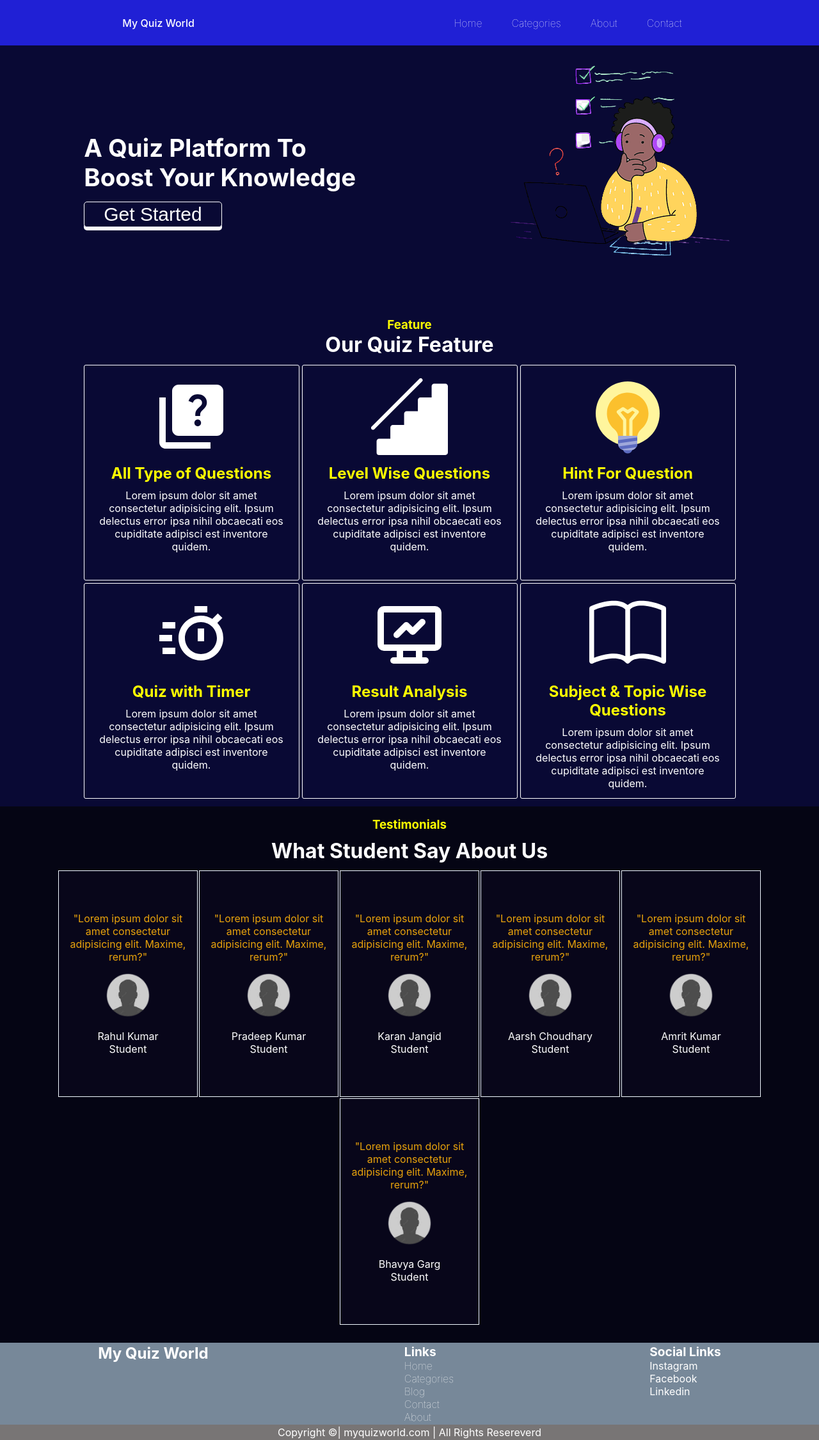
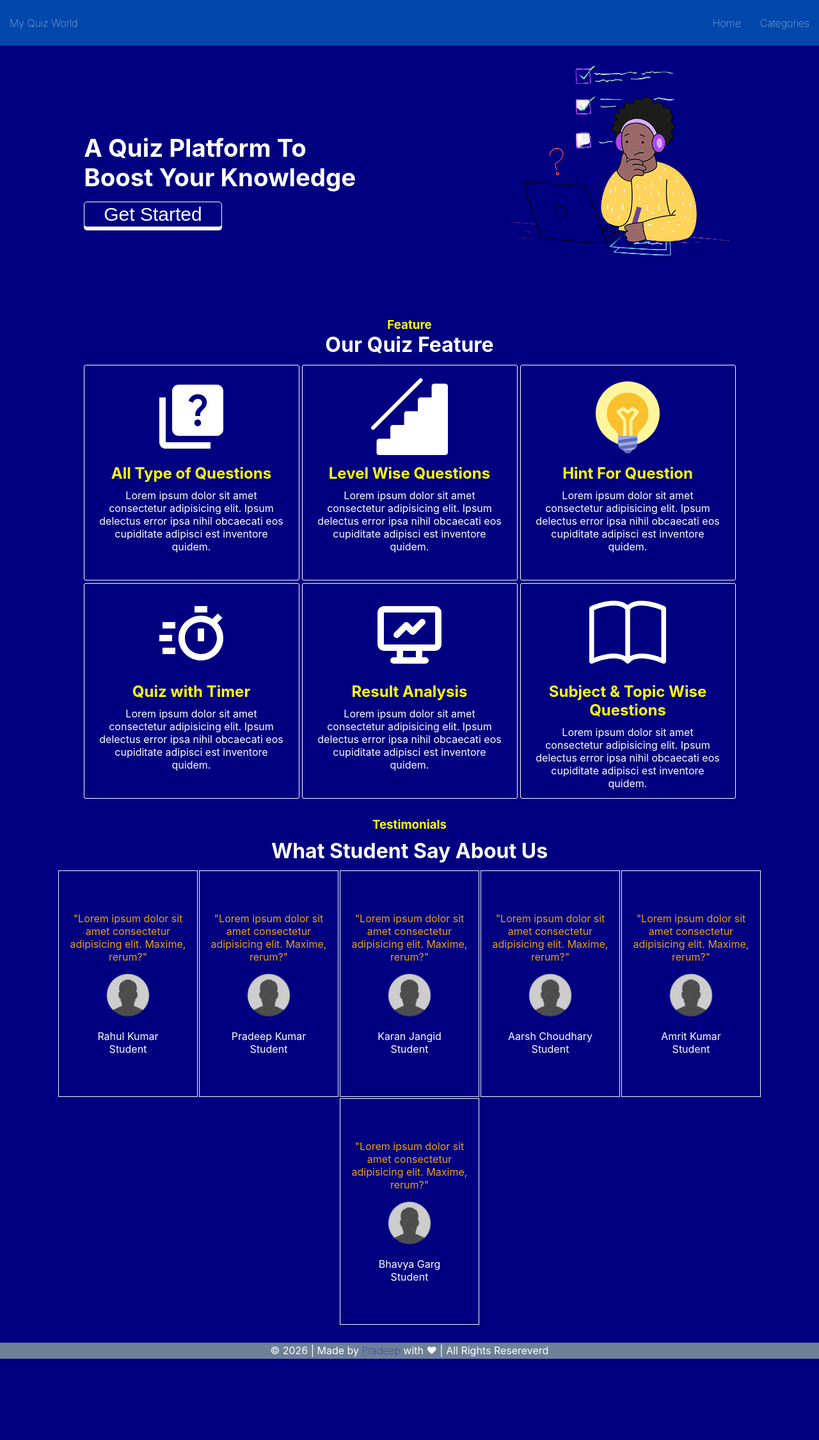
Before and after one commit to pradeepkumar-es/myquizworld, a React (Vite) app: page / in a window 1280 px wide. Shown: the whole page at 64% size. After the commit the page ends 2123 px from the top, so only its background shows below. Built offline with nearby package versions, Linux system fonts and the light colour scheme; the HTML template or start-up script is replaced by a standard one.

Commit message:
style: UI and color combination update

```diff
--- a/src/App.css
+++ b/src/App.css
@@ -3,7 +3,7 @@
   padding: 0;
 }
 body {
-  background-color: rgb(9, 9, 52);
+  background-color:#000080;
   color: white;
 }
 .app{
--- a/src/App.jsx
+++ b/src/App.jsx
@@ -26,9 +26,9 @@ function App() {
             <Route path="/categories/quiz" element={
               <Suspense fallback={<div>Loading...</div>}><Quiz/></Suspense>
             } exact />
-            <Route path="/about" element={<About />} exact />
-            <Route path="/blog" element={<Blog />} exact />
-            <Route path="/contact" element={<Contact />} exact />
+            {/* <Route path="/about" element={<About />} exact /> */}
+            {/* <Route path="/blog" element={<Blog />} exact /> */}
+            {/* <Route path="/contact" element={<Contact />} exact /> */}
             {/* <Route path="/signup" element={<Signup/>}  exact/> */}
             {/* <Route path="/signin" element={<SignIn/>} exact/> */}
           </Routes>
--- a/src/Components/layout/Footer.jsx
+++ b/src/Components/layout/Footer.jsx
@@ -4,7 +4,7 @@ import {Link} from 'react-router-dom'
 export default function Footer() {
   return (
     <footer>
-        <div className={Styles.footer}>
+        {/* <div className={Styles.footer}>
             <div className={Styles.footer1}><h2>My Quiz World</h2></div>
             <div className={Styles.footer2}>
                 <ul>
@@ -24,9 +24,9 @@ export default function Footer() {
                     <li>Linkedin</li>
                 </ul>
             </div>
-        </div>
+        </div> */}
         <div className={Styles.copyright}>
-            Copyright &copy;| myquizworld.com | All Rights Resereverd
+            &copy; 2026 | Made by <b><a href="https://pradeepkumar-es.netlify.app/" target='_blank' style = {{color:"blue"}} > Pradeep </a></b> with &hearts; | All Rights Resereverd
         </div>
     </footer>
   )
--- a/src/Components/layout/Footer.module.css
+++ b/src/Components/layout/Footer.module.css
@@ -1,6 +1,7 @@
 footer{
     background-color: lightslategrey;
-    height: 137px;
+    /* height: 137px; */
+    height: 25px;
     margin-top: auto;
 
 }
@@ -16,7 +17,7 @@ footer{
     font-size: larger;
 }
 footer .copyright{
-    background-color: rgb(120, 117, 117);
+    background-color: #6d8196;
     text-align: center;
     padding: 2px;
 }
--- a/src/Components/layout/Navabar.jsx
+++ b/src/Components/layout/Navabar.jsx
@@ -12,14 +12,14 @@ export default function Navabar() {
   return (
     <header>
         <nav className={toggle?'nav expanded':'nav'/*{`${Styles.nav} ${Styles.expanded}`}:{Styles.nav}*/}>
-            <div className='left'>My Quiz World</div>
+            <div className='left'><Link to="/" >My Quiz World</Link></div>
             <div className='right'>
                 <ul className='right'>
                     <li className='item'><Link to="/">Home</Link></li>
                     <li className='item'><Link to="/categories">Categories</Link></li>
                     {/* <li className='item'><Link to="/blog">Blog</Link></li> */}
-                    <li className='item'><Link to="/about">About</Link></li>
-                    <li className='item'><Link to="/contact">Contact</Link></li>
+                    {/* <li className='item'><Link to="/about">About</Link></li> */}
+                    {/* <li className='item'><Link to="/contact">Contact</Link></li> */}
                     {/* <li className='item'><Link to="/signup">SignUp</Link></li> */}
                     {/* <li className='item'><Link to="/signin">Sign In</Link></li> */}
                 </ul>
--- a/src/Components/layout/header.css
+++ b/src/Components/layout/header.css
@@ -1,59 +1,58 @@
-  nav{
+nav {
   display: flex;
-    justify-content:space-around;
+  justify-content: space-between;
   align-items: center;
   height: 71px;
-    background-color: rgb(32, 32, 213);
+  background-color: #0047AB;
 }
-  .left{
+.left {
   font-weight: 500;
+  margin-left: 15px;
 }
-  nav ul{
+nav ul {
   display: flex;
   justify-content: center;
   align-items: center;
 }
-  nav ul li{
+nav ul li {
   list-style: none;
-    margin: 0 23px;
+  margin: 0 15px;
 }
-  nav ul li a:hover{
+nav ul li a:hover {
   color: aqua;
   font-size: 1.04rem;
 }
 
- .smallScreen_navbar_btn{
+.smallScreen_navbar_btn {
   display: none;
 }
-  @media screen and (max-width:768px) {
-    .nav{
+@media screen and (max-width: 768px) {
+  .nav {
     position: relative;
-      transition:0.5s ease-in-out;
+    transition: 0.5s ease-in-out;
   }
   .nav.expanded {
     height: 20vh;
-
   }
-    .nav .left{
-      position:absolute;
+  .nav .left {
+    position: absolute;
     top: 23px;
     left: 20px;
   }
-    nav.nav.expanded .right{
+  nav.nav.expanded .right {
     display: block;
     text-align: left;
     padding: 5px;
-
   }
 
-    .nav .smallScreen_navbar_btn{
+  .nav .smallScreen_navbar_btn {
     display: block;
     position: absolute;
-      top:28px;
+    top: 28px;
     right: 20px;
     color: white;
   }
-    .nav .right{
+  .nav .right {
     display: none;
   }
 }
--- a/src/features/quiz/pages/Home.jsx
+++ b/src/features/quiz/pages/Home.jsx
@@ -1,18 +1,24 @@
-import React from 'react'
-import Styles from './Home.module.css'
-import img1 from '../../../assets/bg1.png'
-import {Link} from 'react-router-dom'
-import {MdQuiz} from 'react-icons/md'
-import {SiLevelsdotfyi} from 'react-icons/si'
-import {FcIdea} from 'react-icons/fc'
-import {BiTimer} from 'react-icons/bi'
-import {TbDeviceAnalytics} from 'react-icons/tb'
-import {BsBook} from 'react-icons/bs'
-import profileimg from '../../../assets/profile.png'
-
+import React from "react";
+import Styles from "./Home.module.css";
+import img1 from "../../../assets/bg1.png";
+import { Link } from "react-router-dom";
+import { MdQuiz } from "react-icons/md";
+import { SiLevelsdotfyi } from "react-icons/si";
+import { FcIdea } from "react-icons/fc";
+import { BiTimer } from "react-icons/bi";
+import { TbDeviceAnalytics } from "react-icons/tb";
+import { BsBook } from "react-icons/bs";
+import profileimg from "../../../assets/profile.png";
 
 const Home = () => {
-  const tm =["Rahul Kumar", "Pradeep Kumar", "Karan Jangid", "Aarsh Choudhary", "Amrit Kumar", "Bhavya Garg"];
+  const tm = [
+    "Rahul Kumar",
+    "Pradeep Kumar",
+    "Karan Jangid",
+    "Aarsh Choudhary",
+    "Amrit Kumar",
+    "Bhavya Garg",
+  ];
   return (
     <div className={Styles.home}>
       <div className={Styles.getstarted}>
@@ -20,7 +26,9 @@ const Home = () => {
           <h1>A Quiz Platform To</h1>
           <h1>Boost Your Knowledge</h1>
           <div>
-          <Link to="/Quizzes"><button className={Styles.startbtn}>Get Started</button></Link>
+            <Link to="/categories">
+              <button className={Styles.startbtn}>Get Started</button>
+            </Link>
           </div>
         </div>
 
@@ -34,34 +42,58 @@ const Home = () => {
         <h1>Our Quiz Feature</h1>
         <div className={Styles.feature}>
           <div className={Styles.feature1}>
-            <MdQuiz size={120}/>
+            <MdQuiz size={120} />
             <h2>All Type of Questions</h2>
-            <p>Lorem ipsum dolor sit amet consectetur adipisicing elit. Ipsum delectus error ipsa nihil obcaecati eos cupiditate adipisci est inventore quidem.</p>
+            <p>
+              Lorem ipsum dolor sit amet consectetur adipisicing elit. Ipsum
+              delectus error ipsa nihil obcaecati eos cupiditate adipisci est
+              inventore quidem.
+            </p>
           </div>
           <div className={Styles.feature1}>
-            <SiLevelsdotfyi size={120}/>
+            <SiLevelsdotfyi size={120} />
             <h2>Level Wise Questions</h2>
-            <p>Lorem ipsum dolor sit amet consectetur adipisicing elit. Ipsum delectus error ipsa nihil obcaecati eos cupiditate adipisci est inventore quidem.</p>
+            <p>
+              Lorem ipsum dolor sit amet consectetur adipisicing elit. Ipsum
+              delectus error ipsa nihil obcaecati eos cupiditate adipisci est
+              inventore quidem.
+            </p>
           </div>
           <div className={Styles.feature1}>
-            <FcIdea size={120}/>
+            <FcIdea size={120} />
             <h2>Hint For Question</h2>
-            <p>Lorem ipsum dolor sit amet consectetur adipisicing elit. Ipsum delectus error ipsa nihil obcaecati eos cupiditate adipisci est inventore quidem.</p>
+            <p>
+              Lorem ipsum dolor sit amet consectetur adipisicing elit. Ipsum
+              delectus error ipsa nihil obcaecati eos cupiditate adipisci est
+              inventore quidem.
+            </p>
           </div>
           <div className={Styles.feature1}>
-            <BiTimer size={120}/>
+            <BiTimer size={120} />
             <h2>Quiz with Timer</h2>
-            <p>Lorem ipsum dolor sit amet consectetur adipisicing elit. Ipsum delectus error ipsa nihil obcaecati eos cupiditate adipisci est inventore quidem.</p>
+            <p>
+              Lorem ipsum dolor sit amet consectetur adipisicing elit. Ipsum
+              delectus error ipsa nihil obcaecati eos cupiditate adipisci est
+              inventore quidem.
+            </p>
           </div>
           <div className={Styles.feature1}>
-            <TbDeviceAnalytics size={120}/>
+            <TbDeviceAnalytics size={120} />
             <h2>Result Analysis</h2>
-            <p>Lorem ipsum dolor sit amet consectetur adipisicing elit. Ipsum delectus error ipsa nihil obcaecati eos cupiditate adipisci est inventore quidem.</p>
+            <p>
+              Lorem ipsum dolor sit amet consectetur adipisicing elit. Ipsum
+              delectus error ipsa nihil obcaecati eos cupiditate adipisci est
+              inventore quidem.
+            </p>
           </div>
           <div className={Styles.feature1}>
-            <BsBook size={120}/>
+            <BsBook size={120} />
             <h2>Subject & Topic Wise Questions</h2>
-            <p>Lorem ipsum dolor sit amet consectetur adipisicing elit. Ipsum delectus error ipsa nihil obcaecati eos cupiditate adipisci est inventore quidem.</p>
+            <p>
+              Lorem ipsum dolor sit amet consectetur adipisicing elit. Ipsum
+              delectus error ipsa nihil obcaecati eos cupiditate adipisci est
+              inventore quidem.
+            </p>
           </div>
         </div>
       </div>
@@ -70,46 +102,23 @@ const Home = () => {
         <h3>Testimonials</h3>
         <h1>What Student Say about us</h1>
         <div className={Styles.tmContainers}>
-          <div className={Styles.tm1}>
-            <p>"Lorem ipsum dolor sit amet consectetur adipisicing elit. Maxime, rerum?"</p>
-            <div className="img"><img src={profileimg} alt="" /></div>
-            <div className="name">{tm[0]}</div>
+          {tm.map((user, i) => (
+            <div key = {i} className={Styles.tm1}>
+              <p>
+                "Lorem ipsum dolor sit amet consectetur adipisicing elit.
+                Maxime, rerum?"
+              </p>
+              <div className="img">
+                <img src={profileimg} alt="" />
+              </div>
+              <div className="name">{user}</div>
               <div className="position">Student</div>
             </div>
-          <div className={Styles.tm1}>
-            <p>"Lorem ipsum dolor sit amet consectetur adipisicing elit. Maxime, rerum?"</p>
-            <div className="img"><img src={profileimg} alt="" /></div>
-            <div className="name">{tm[1]}</div>
-            <div className="position">Student</div>
-          </div>
-          <div className={Styles.tm1}>
-            <p>"Lorem ipsum dolor sit amet consectetur adipisicing elit. Maxime, rerum?"</p>
-            <div className="img"><img src={profileimg} alt="" /></div>
-            <div className="name">{tm[2]}</div>
-            <div className="position">Student</div>
-          </div>
-          <div className={Styles.tm1}>
-            <p>"Lorem ipsum dolor sit amet consectetur adipisicing elit. Maxime, rerum?"</p>
-            <div className="img"><img src={profileimg} alt="" /></div>
-            <div className="name">{tm[3]}</div>
-            <div className="position">Student</div>
-          </div>
-          <div className={Styles.tm1}>
-            <p>"Lorem ipsum dolor sit amet consectetur adipisicing elit. Maxime, rerum?"</p>
-            <div className="img"><img src={profileimg} alt="" /></div>
-            <div className="name">{tm[4]}</div>
-            <div className="position">Student</div>
-          </div>
-          <div className={Styles.tm1}>
-          <p>"Lorem ipsum dolor sit amet consectetur adipisicing elit. Maxime, rerum?"</p>
-              <div className="img"><img src={profileimg} alt="" /></div>
-                <div className="name">{tm[5]}</div>
-                <div className="position">Student</div>
+          ))}
         </div>
       </div>
     </div>
-    </div>
-  )
-}
+  );
+};
 
-export default Home
+export default Home;
--- a/src/features/quiz/pages/Home.module.css
+++ b/src/features/quiz/pages/Home.module.css
@@ -118,7 +118,7 @@ a{
 
 .home .testimonials{
     padding: 2px;
-    background-color: rgb(5, 5, 20);
+    background-color: #000080;
 }
 .home .testimonials h3{
     color: yellow;
@@ -147,7 +147,7 @@ a{
     border-style: solid;
     border-color: aliceblue;
     padding: 10px;
-    background-color: rgba(16, 10, 43, 0.253);
+    background-color: #000080;
 }
 .home .testimonials .tmContainers .tm1 img{
     width: 100px;
--- a/src/features/quiz/pages/Quiz.jsx
+++ b/src/features/quiz/pages/Quiz.jsx
@@ -100,14 +100,14 @@ function Quiz() {
   return (
     <div className="containerforclass">
       <h2 className="heading">
-        Quiz on {queData.length > 0 ? quizCategory : "...."}
+        Quiz on {queData?.length > 0 ? quizCategory : "...."}
       </h2>
       {displayResult ? (
         createPortal(<QuizResult marks={marks} totalmarks={queData?.length} onClick = {handleModalClose} quizCategory={quizCategory} />, document.getElementById("quizResultModal"))
       ) : (
         <>
           <div className="question">
-            {queData.length > 0 ? (
+            {queData?.length > 0 ? (
               <>
                 <span>
                   {currentQue + 1}/{queData?.length}:{" "}
--- a/src/features/quiz/pages/QuizResult.jsx
+++ b/src/features/quiz/pages/QuizResult.jsx
@@ -13,7 +13,7 @@ function QuizResult({marks, totalmarks, onClick, quizCategory}) {
     <div className="modalWrapper" onClick={onClick}> {/* to let close modal outside click of content  */}
       <div className="modalContent" onClick = {e=>e.stopPropagation()}> {/* stop click event to react to wrapper */}
         <div className="closeModal"><span onClick={onClick}>X</span></div>
-        <p>Congratulations! on completing <b>{quizCategory} </b>  quiz</p>
+        <p>Congratulations! on completing <b>{quizCategory} </b>quiz</p>
         <h3>Your Score: {marks}</h3>
         <h3>Total Score: {totalmarks}</h3>
         <div className="modalActions">
```
Lines whose indentation alone changed are shown as unchanged.
